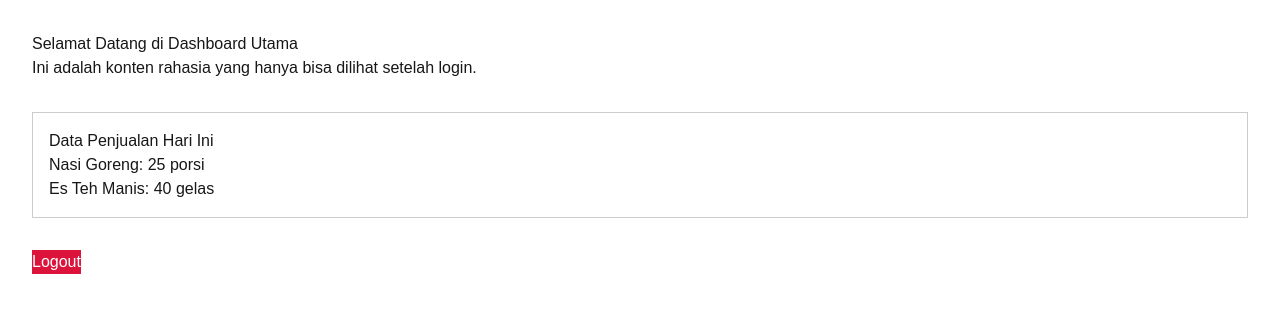
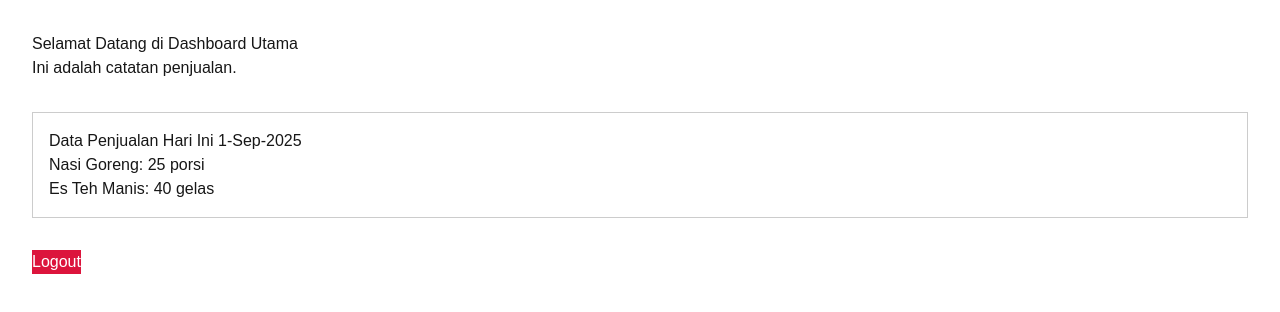
Before and after one commit to bobchopperz/resto-qrcode-order, a Next.js app: page /dashboard in a window 1280 px wide. Shown: the top 312 px of the page. Built offline with nearby package versions, Linux system fonts and the light colour scheme; sample sign-in values are in the browser's storage.

Commit message:
pake lib date

```diff
--- a/package.json
+++ b/package.json
@@ -10,6 +10,7 @@
   },
   "dependencies": {
     "@next/env": "^15.5.3",
+    "date-fns": "^4.1.0",
     "lucide-react": "^0.542.0",
     "next": "15.5.2",
     "react": "19.1.0",
--- a/src/app/(dashboard)/dashboard/page.js
+++ b/src/app/(dashboard)/dashboard/page.js
@@ -2,6 +2,7 @@
 "use client";
 
 import { useRouter } from 'next/navigation';
+import DateID from '@/lib/dateId';
 
 export default function DashboardPage() {
   const router = useRouter();
@@ -16,10 +17,10 @@ export default function DashboardPage() {
   return (
     <main style={{ padding: '2rem' }}>
       <h1>Selamat Datang di Dashboard Utama</h1>
-      <p>Ini adalah konten rahasia yang hanya bisa dilihat setelah login.</p>
+      <p>Ini adalah catatan penjualan.</p>
 
       <div style={{ marginTop: '2rem', padding: '1rem', border: '1px solid #ccc' }}>
-        <h3>Data Penjualan Hari Ini</h3>
+        <h3>Data Penjualan Hari Ini {new DateID().format('d-MMM-yyyy')}</h3>
         <p>Nasi Goreng: 25 porsi</p>
         <p>Es Teh Manis: 40 gelas</p>
       </div>
--- /dev/null
+++ b/src/lib/dateId.js
@@ -0,0 +1,88 @@
+import { format } from "date-fns";
+import { id } from "date-fns/locale";
+
+export default class DateID {
+
+    _date;
+
+constructor(dateInput = new Date()) {
+    this._date = new Date(dateInput);
+
+    if (isNaN(this._date.getTime())) {
+        throw new Error("Input tanggal tidak valid.");
+    }
+}
+
+    format(formatString = 'd-MMM-yyyy') {
+        const options = {};
+        let locale = 'id-ID';
+
+        switch (formatString) {
+            case 'd-MMM-yyyy':
+                options.day = 'numeric';
+                options.month = 'short';
+                options.year = 'numeric';
+                // Intl menghasilkan "4 Okt 2025", kita ganti spasinya
+                return new Intl.DateTimeFormat(locale, options).format(this._date).replace(/ /g, '-');
+
+            case 'full':
+                // Menghasilkan: "Selasa, 4 Oktober 2025"
+                options.dateStyle = 'full';
+                return new Intl.DateTimeFormat(locale, options).format(this._date);
+
+            case 'short':
+                // Menghasilkan: "04/10/25"
+                options.dateStyle = 'short';
+                return new Intl.DateTimeFormat(locale, options).format(this._date);
+
+            default:
+                // Jika format tidak dikenali, kembalikan format ISO sebagai fallback
+                return this._date.toISOString();
+        }
+    }
+
+    /**
+     * Menambahkan sejumlah hari ke tanggal saat ini.
+     * @param {number} days - Jumlah hari yang ingin ditambahkan (bisa negatif).
+     * @returns {DateID} Instance DateID baru dengan tanggal yang sudah diperbarui.
+     */
+    addDays(days) {
+        const newDate = new Date(this._date);
+        newDate.setDate(newDate.getDate() + days);
+        return new DateID(newDate);
+    }
+
+    /**
+     * Mendapatkan nama hari dalam Bahasa Indonesia.
+     * @example "Senin", "Selasa"
+     * @type {string}
+     */
+    get dayName() {
+        return new Intl.DateTimeFormat('id-ID', { weekday: 'long' }).format(this._date);
+    }
+
+    /**
+     * Mendapatkan nama bulan dalam Bahasa Indonesia.
+     * @example "Januari", "Februari"
+     * @type {string}
+     */
+    get monthName() {
+        return new Intl.DateTimeFormat('id-ID', { month: 'long' }).format(this._date);
+    }
+
+    /**
+     * Mendapatkan objek Date asli.
+     * @type {Date}
+     */
+    get nativeDate() {
+        return this._date;
+    }
+
+    /**
+     * Membuat instance DateID baru dengan tanggal saat ini.
+     * @returns {DateID}
+     */
+    static now() {
+        return new DateID();
+    }
+}
```
Also changed, not shown: 1 other file (tests, documents, lock files or other folders).
